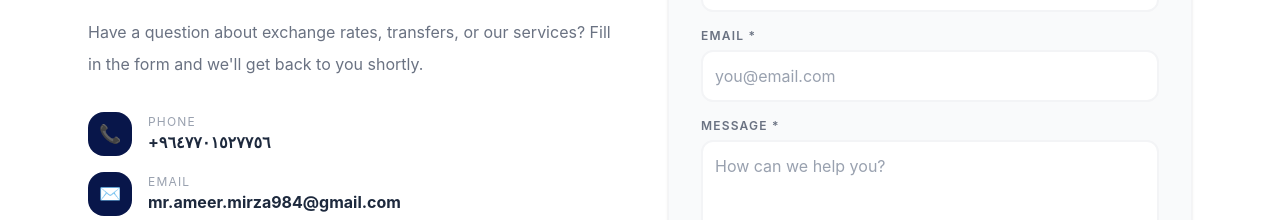
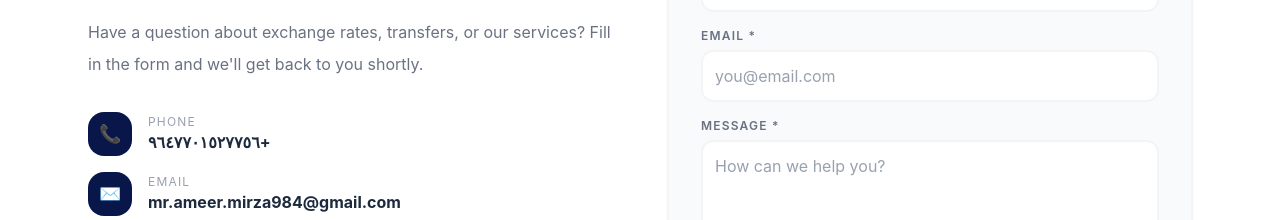
Before and after one commit to tavanmohammed/currency-exchange-office, a React (Vite) app: page / in a window 1280 px wide. Shown: the part 9060-9280 px from the top of the page. Built offline with nearby package versions, Linux system fonts and the light colour scheme; no server answers.

Commit message:
Update InquiryForm.jsx

```diff
--- a/src/components/InquiryForm.jsx
+++ b/src/components/InquiryForm.jsx
@@ -82,7 +82,7 @@ const PUBLIC_KEY = import.meta.env.VITE_EMAILJS_PUBLIC_KEY;
               <p className="text-gray-400 text-xs uppercase tracking-widest">
                 Phone
               </p>
-              <p className="text-slate-800 font-bold">+٩٦٤٧٧٠١٥٢٧٧٥٦</p>
+              <p className="text-slate-800 font-bold">٩٦٤٧٧٠١٥٢٧٧٥٦+</p>
             </div>
           </div>
 
```
